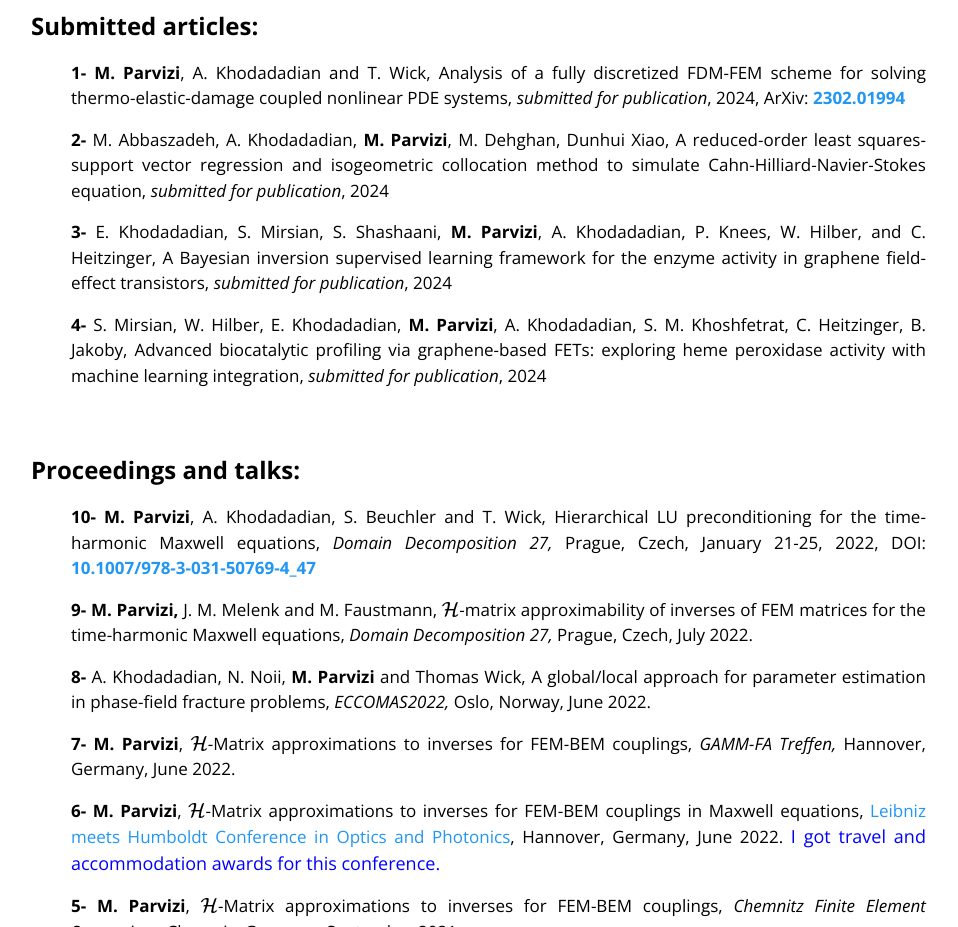
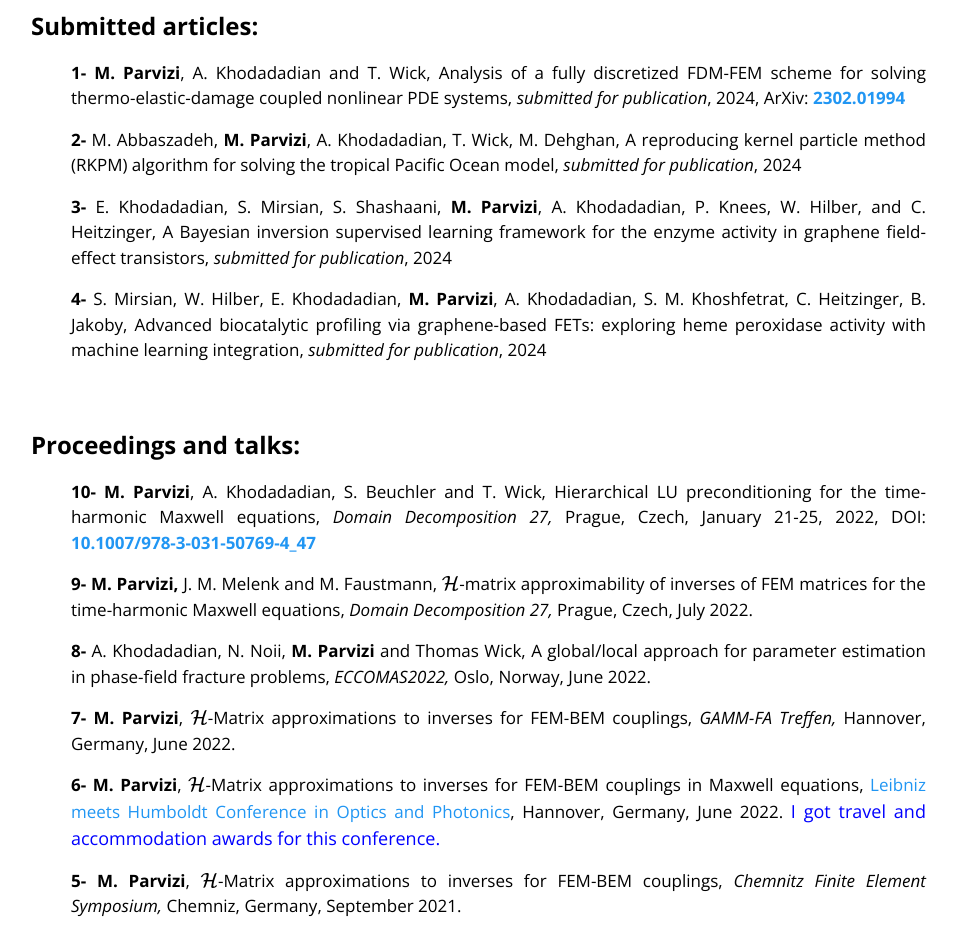
Before and after one commit to MaryamParvizi/maryamparvizi.github.io, a plain HTML site: page index.html in a window 1280 px wide. Shown: the part 5340-6267 px from the top of the page, without its empty margins (274-1232 px from the left). Drawn offline with nearby package versions, Linux system fonts and the light colour scheme; a web font is replaced by a local one.

Commit message:
Add files via upload

```diff
--- a/index.html
+++ b/index.html
@@ -484,7 +484,7 @@ License URL: https://creativecommons.org/licenses/by/4.0/
               <ul>
                 <ui><p><b>1- </b> <b>M. Parvizi</b>, A. Khodadadian and T. Wick, Analysis of a fully discretized FDM-FEM scheme for solving thermo-elastic-damage coupled nonlinear PDE systems, <i>submitted for publication</i>, 2024, ArXiv: <strong><a href="https://arxiv.org/abs/2302.01994">2302.01994</a></strong></p></ui>
 
-                  <ui><p><b>2- </b> M. Abbaszadeh, A. Khodadadian, <b>M. Parvizi</b>, M. Dehghan, Dunhui Xiao, A reduced-order least squares-support vector regression and isogeometric collocation method to simulate Cahn-Hilliard-Navier-Stokes equation, <i>submitted for publication</i>, 2024</p></ui>
+                  <ui><p><b>2- </b>  M. Abbaszadeh, <b>M. Parvizi</b>, A. Khodadadian, T. Wick, M. Dehghan, A reproducing kernel particle method (RKPM) algorithm for solving the tropical Pacific Ocean model, <i>submitted for publication</i>, 2024
 
 
             <ui><p><b>3- </b> E. Khodadadian, S. Mirsian, S. Shashaani, <b>M. Parvizi</b>, A. Khodadadian, P. Knees, W. Hilber, and C. Heitzinger, A Bayesian inversion supervised learning framework for the enzyme activity in graphene field-effect transistors, <i>submitted for publication</i>, 2024</p></ui>
```
